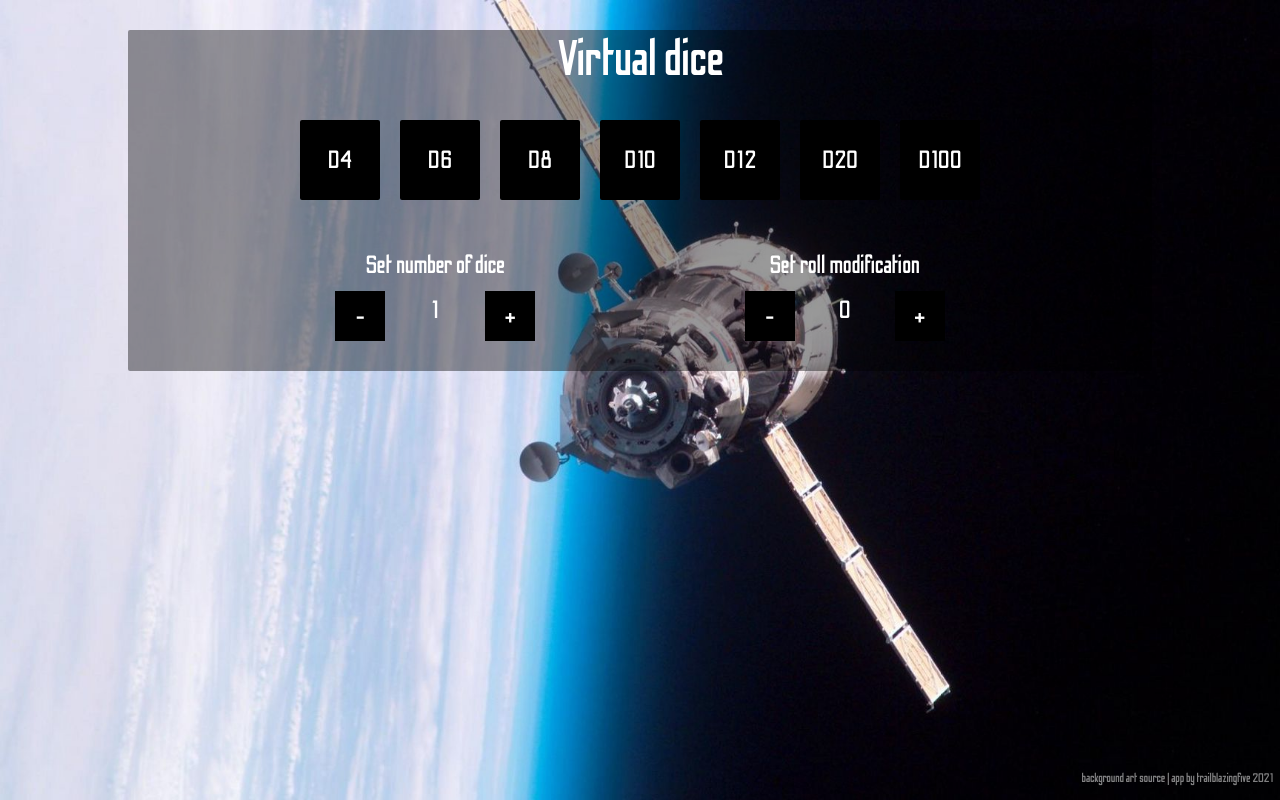
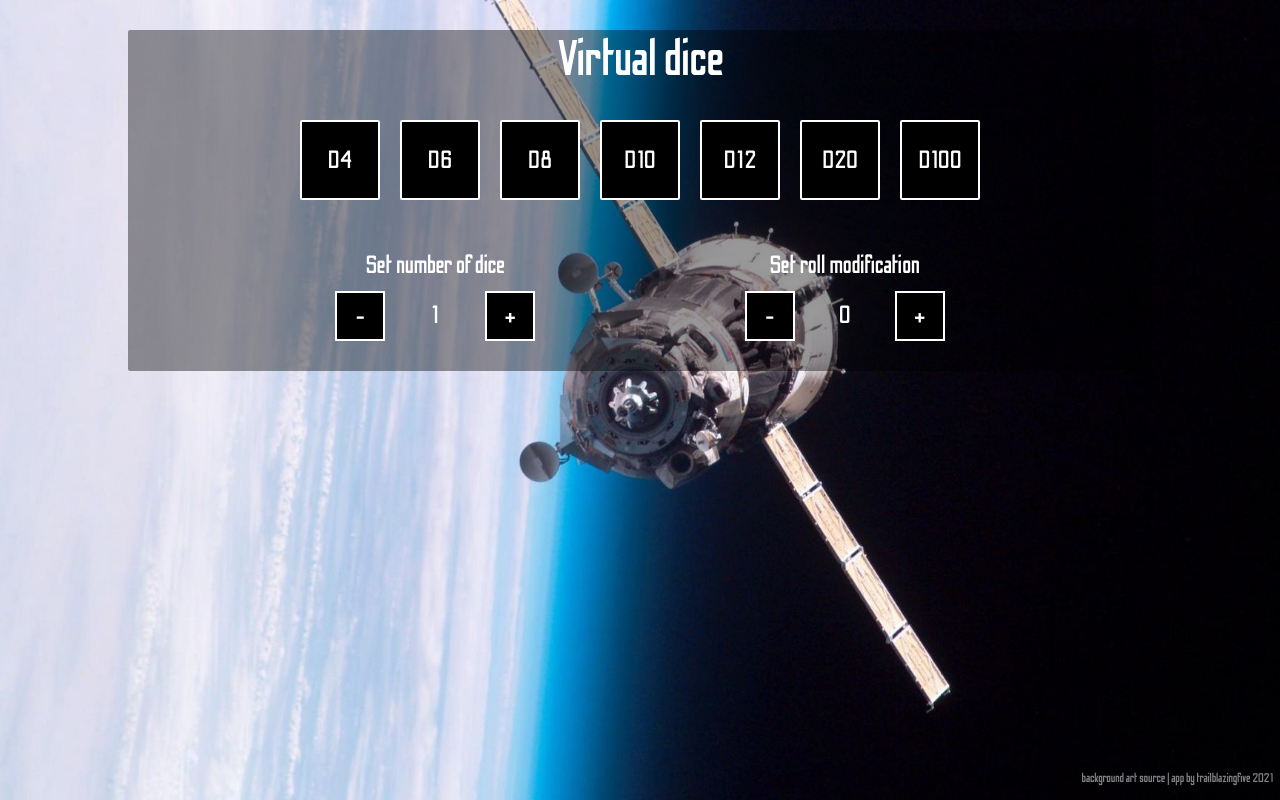
Before and after one commit to trailblazingfive/virtual-dice, a React (Create React App) app: page / in a window 1280 px wide. Built offline with nearby package versions, Linux system fonts and the light colour scheme.

Commit message:
better button visibility

```diff
--- a/src/components/css/ModButton.css
+++ b/src/components/css/ModButton.css
@@ -23,16 +23,18 @@
   border: 0px;
   margin: 0px;
   background: black;
+  border: 2px white solid;
 }
 
 .Controls div {
-  line-height: 40px;
+  line-height: 50px;
   width: 40px;
 }
 
 .Controls button:hover{
   background: white;
   color: black;
+  border: 2px black solid;
 }
 
 @media screen and (min-width:300px) and (max-width:1000px) {
--- a/src/components/css/SingleDice.css
+++ b/src/components/css/SingleDice.css
@@ -5,11 +5,13 @@
   border: 0px;
   background: black;
   border-radius: 2px;
+  border: 2px white solid;
 }
 
 .SingleDice:hover{
   background: white;
   color: black;
+  border: 2px black solid;
 }
 
 @media screen and (min-width:300px) and (max-width:1000px) {
```
